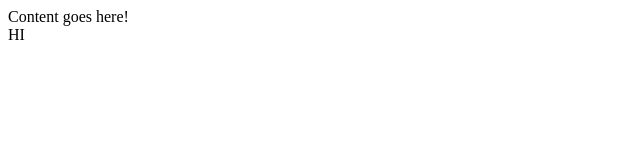
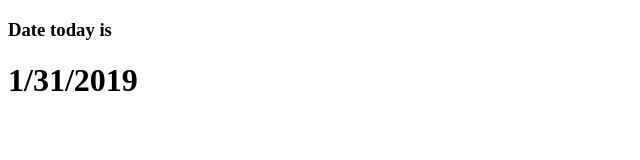
Before and after one commit to petermadasi/c0744064Week-04, a plain HTML site: page c0744064/index.html in a window 1280 px wide. Shown: the whole page, without its empty margins (0-640 px from the left). Drawn offline with Linux system fonts and the light colour scheme.

Commit message:
Message Display using function

```diff
--- a/c0744064/index.html
+++ b/c0744064/index.html
@@ -5,8 +5,16 @@
     <title>c0744064</title>
     <link href="css/default.css" rel="stylesheet" />
 </head>
-<body>
-    <div>Content goes here!</div>
-    <script src="js/main.js"></script>
+<body onload="myFunction()">
+
+    <script>
+        function myFunction() {
+
+            var date = new Date();
+
+            document.body.innerHTML = "<h3>Date today is</h3> " + "<h1>"+ (date.getMonth() + 1) + "/" + date.getDate() + "/" + date.getFullYear() + "</h1>";
+        }
+    </script>
+
 </body>
 </html>
--- a/c0744064/js/main.js
+++ b/c0744064/js/main.js
@@ -1,2 +1,3 @@
 // Your code here!
-document.write("HI");
+var date = new Date();
+document.body.innerHTML = "<h1>Date today is " + (date.getMonth() + 1) + "/" + date.getDate() + "/" + date.getFullYear() + "</h1>";
```
